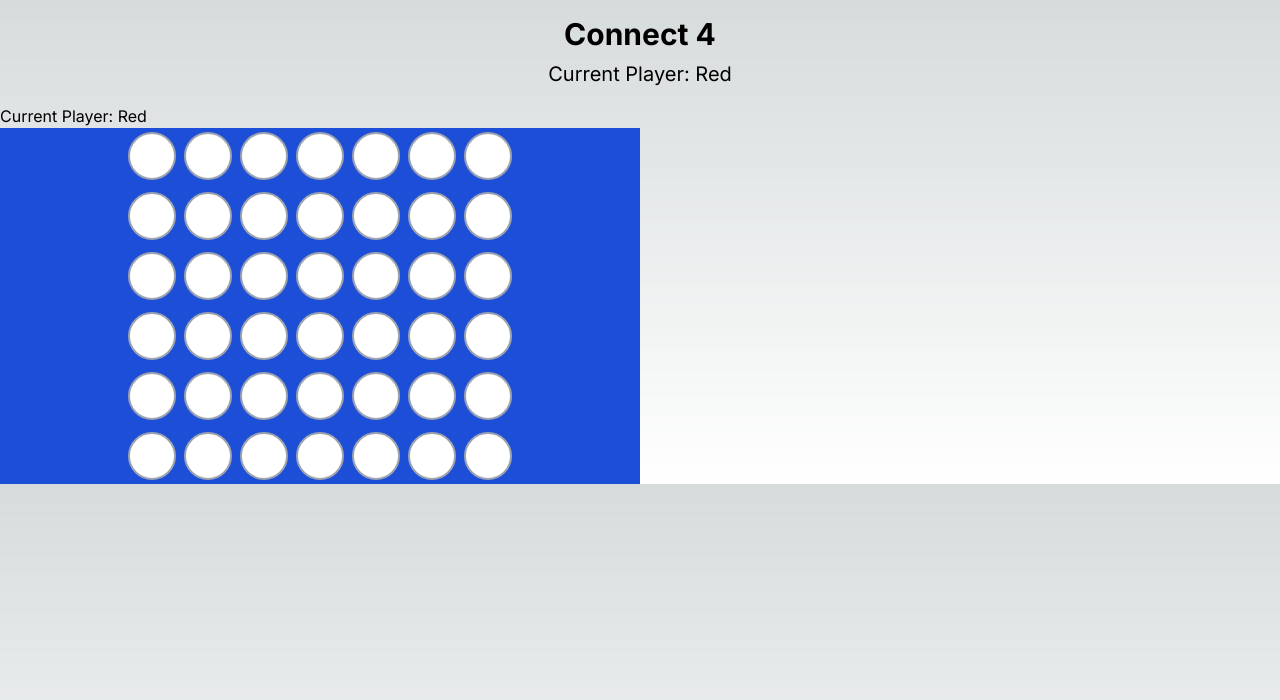
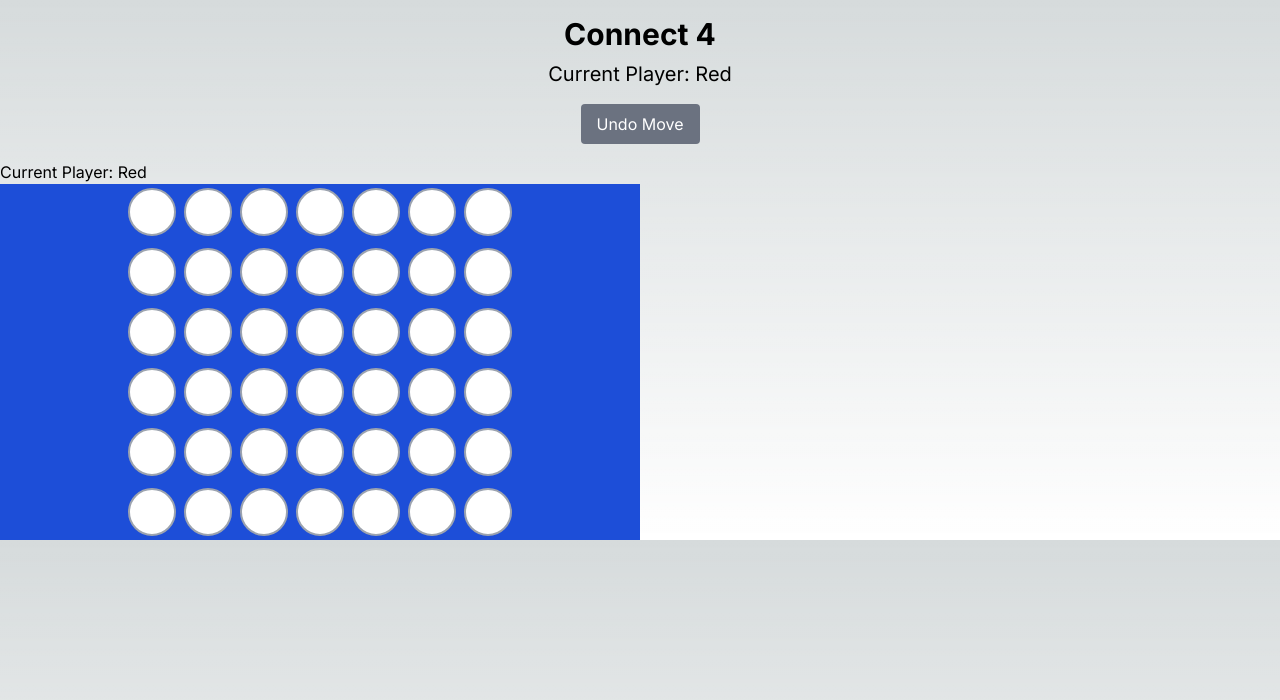
Before and after one commit to DennisDemir24/connect-four, a Next.js app: page /game in a window 1280 px wide. Shown: the top 700 px of the page. Built offline with nearby package versions, Linux system fonts and the light colour scheme.

Commit message:
Adding undo move button

```diff
--- a/components/Header.jsx
+++ b/components/Header.jsx
@@ -1,6 +1,7 @@
 "use client"
 
 import { useGameContext } from '../context/GameContext'
+import History from './History'
 
 const Header = () => {
   const { currentPlayer } = useGameContext()
@@ -9,6 +10,9 @@ const Header = () => {
     <div className='text-center my-4'>
       <h1 className='text-3xl font-bold'>Connect 4</h1>
       <h2 className='text-xl mt-2'>Current Player: {currentPlayer}</h2>
+      <div>
+        <History />
+      </div>
     </div>
   )
 }
--- a/components/History.jsx
+++ b/components/History.jsx
@@ -0,0 +1,17 @@
+"use client"
+
+import { useGameContext } from "../context/GameContext"
+
+const History = () => {
+  const { undoMove } = useGameContext()
+  return (
+    <button
+      className='bg-gray-500 text-white px-4 py-2 rounded mt-4'
+      onClick={undoMove}
+    >
+      Undo Move
+    </button>
+  )
+}
+
+export default History
```
